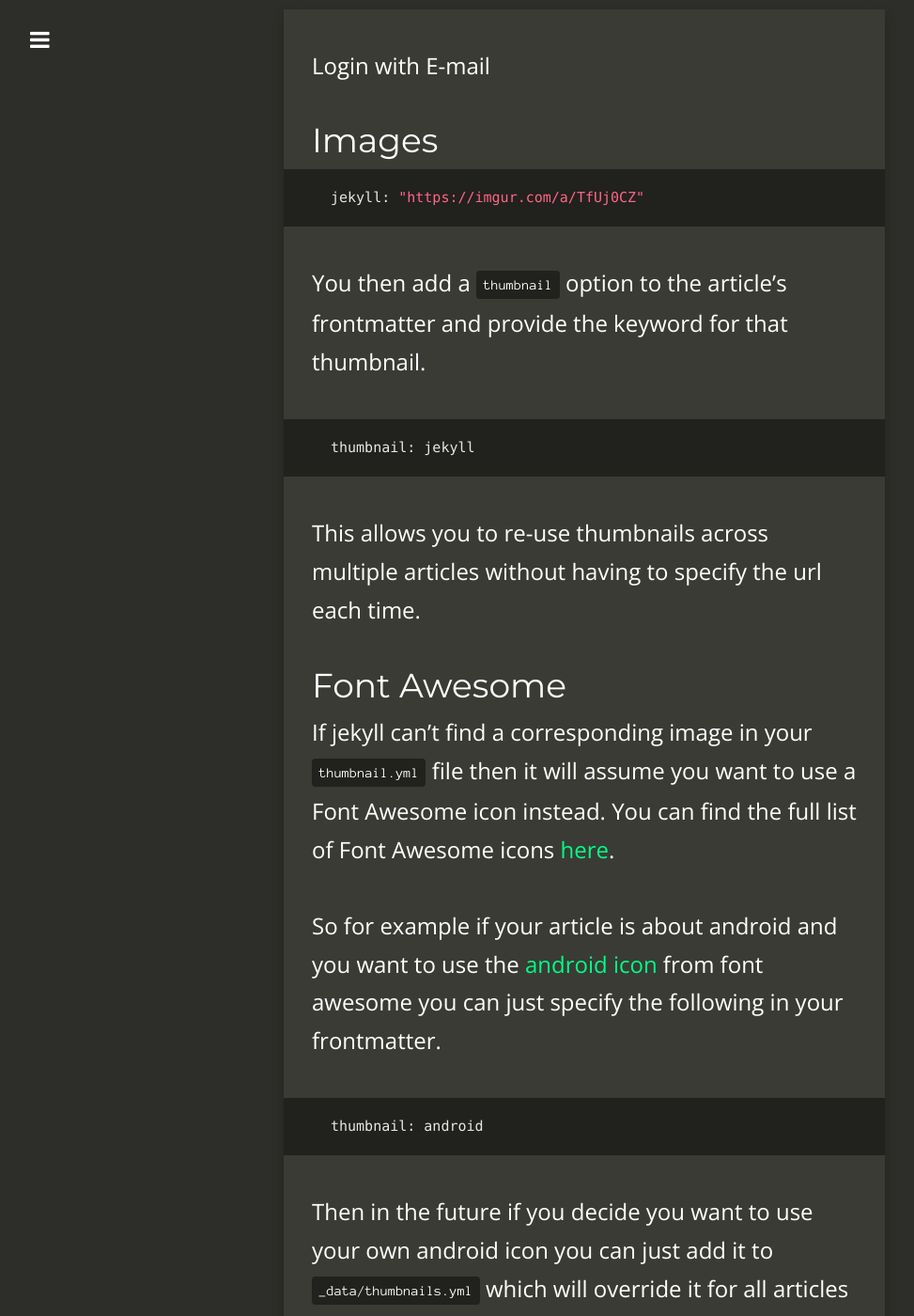
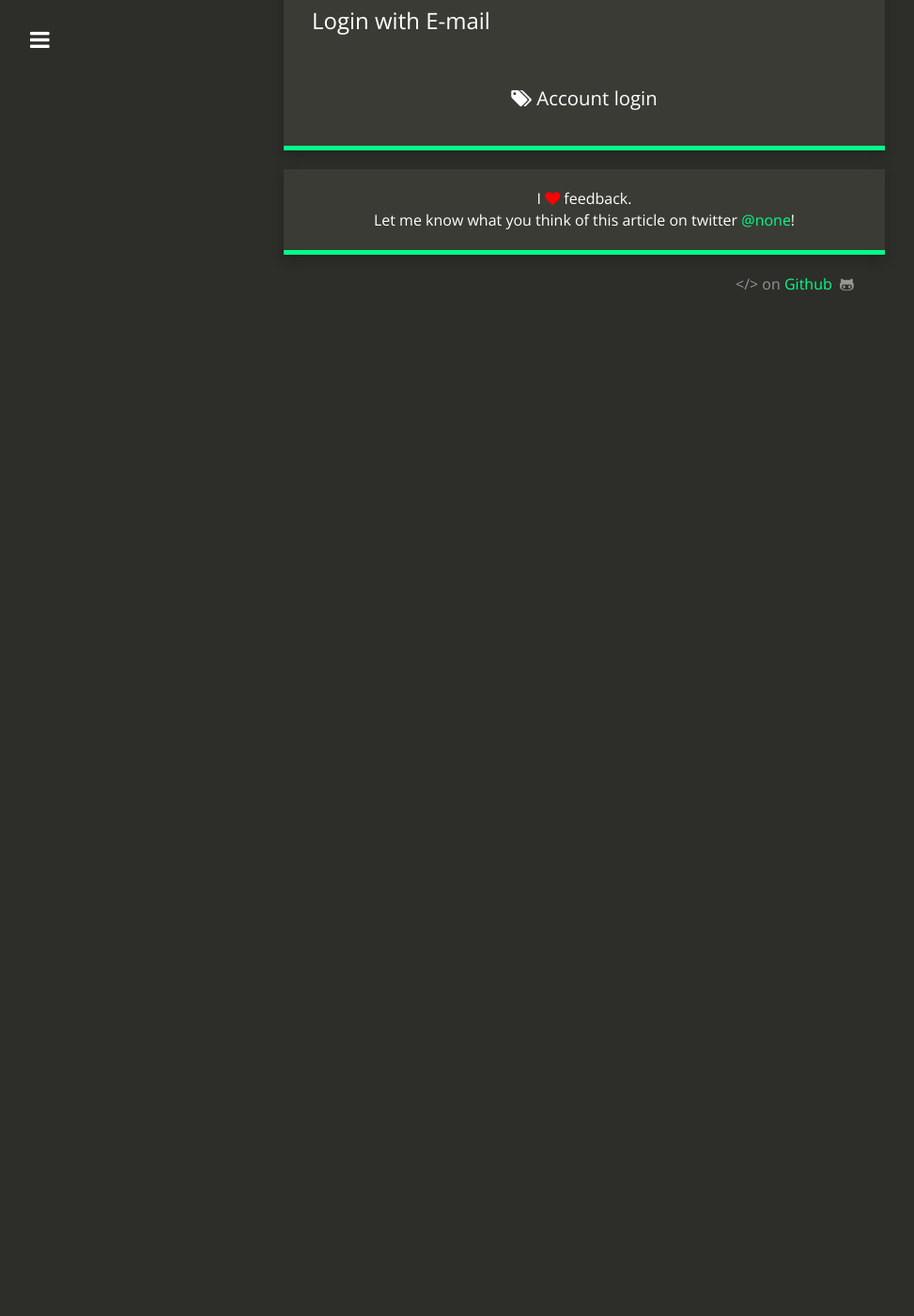
Before and after one commit to Rebelief/echelon.initiative, a Jekyll site: the page built from _posts/2014-06-08-using-thumbnails.md, in a window 1280 px wide and 1400 px high, scrolled down 270 px. Shown: the whole window at 94% size, without its empty margins (18-991 px from the left). Built offline with Jekyll 4.4.1, drawn with Linux system fonts in a browser that asks for light colours; nearby versions of some CDN libraries; after the commit the page ends 900 px from its top, so only the background shows below that; some of the changed text lies outside the part shown.

Commit message:
Update 2014-06-08-using-thumbnails.md

````diff
--- a/_posts/2014-06-08-using-thumbnails.md
+++ b/_posts/2014-06-08-using-thumbnails.md
@@ -2,51 +2,12 @@
 layout:     post
 title:      Access by E-mail
 date:       2002-08-22 2:02:54
-summary:    Using thumbnails in your Carte Noire articles.
-categories: jekyll
-thumbnail: jekyll
+summary:    Login to system
+categories: Echelon
+thumbnail: E-mail
 tags:
  - Account login
 
 ---
 
 Login with E-mail
-
-## Images
-
-```
-jekyll: "https://imgur.com/a/TfUj0CZ"
-```
-
-You then add a `thumbnail` option to the article's frontmatter and provide the keyword
-for that thumbnail.
-
-```
-thumbnail: jekyll
-```
-
-This allows you to re-use thumbnails across multiple articles without having to
-specify the url each time.
-
-## Font Awesome
-
-If jekyll can't find a corresponding image in your `thumbnail.yml` file then it
-will assume you want to use a Font Awesome icon instead. You can find the full
-list of Font Awesome icons [here][4].
-
-So for example if your article is about android and you want to use the [android icon][5]
-from font awesome you can just specify the following in your frontmatter.
-
-```
-thumbnail: android
-```
-
-Then in the future if you decide you want to use your own android icon you can just
-add it to `_data/thumbnails.yml` which will override it for all articles using
-the android thumbnail.
-
-[1]: http://jekyllrb.com/docs/frontmatter/
-[2]: http://fortawesome.github.io/Font-Awesome/
-[3]: http://imgur.com/
-[4]: http://fortawesome.github.io/Font-Awesome/icons/
-[5]: http://fortawesome.github.io/Font-Awesome/icon/android/
````
